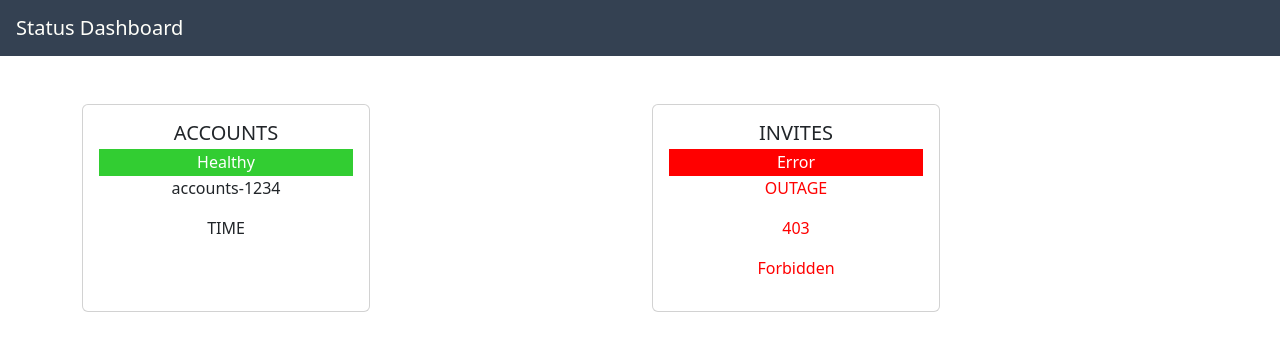
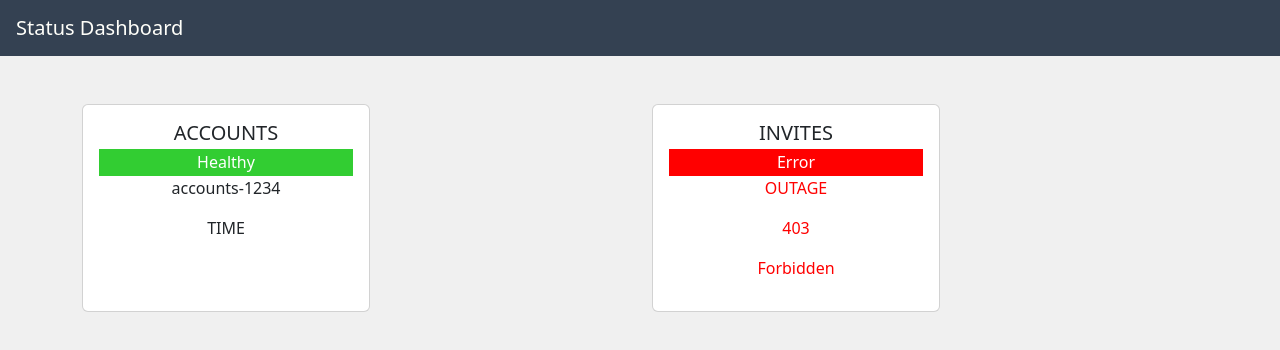
Before and after one commit to Sbadino/status-dashboard, a React (Create React App) app: page / in a window 1280 px wide. Shown: the top 350 px of the page. Built offline with nearby package versions, Linux system fonts and the light colour scheme.

Commit message:
Added background color

```diff
--- a/src/App.css
+++ b/src/App.css
@@ -1,9 +1,7 @@
 .App {
   text-align: center;
-}
-
-body {
-  background-color: #61dafb;
+  background-color: rgb(240, 240, 240);
+  height: 100vh;
 }
 
 .App-logo {
```
